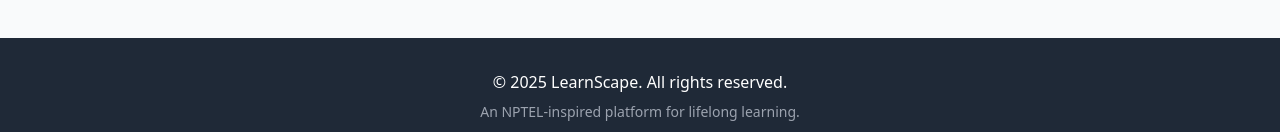
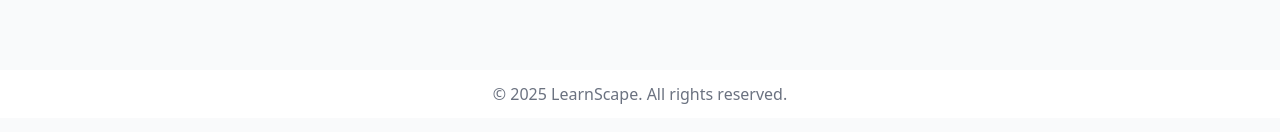
Before and after one commit to Aadhikesav07/learn-scape-ui, a React app: page /register in a window 1280 px wide. Shown: the part 820-952 px from the top of the page. Built offline with nearby package versions, Linux system fonts and the light colour scheme.

Commit message:
Update Footer.jsx

```diff
--- a/src/components/common/Footer.jsx
+++ b/src/components/common/Footer.jsx
@@ -1,12 +1,8 @@
-export default function Footer() {
-  return (
-    <footer className="bg-gray-800 text-white py-8 mt-auto">
-      <div className="container mx-auto px-4 text-center">
-        <p>&copy; {new Date().getFullYear()} LearnScape. All rights reserved.</p>
-        <p className="mt-2 text-sm text-gray-400">
-          An NPTEL-inspired platform for lifelong learning.
-        </p>
-      </div>
-    </footer>
-  );
-}
+import React from "react";
+const Footer = () => (
+  <footer className="bg-white mt-8 py-3 text-center text-gray-500">
+    © 2025 LearnScape. All rights reserved.
+  </footer>
+);
+
+export default Footer;
```
